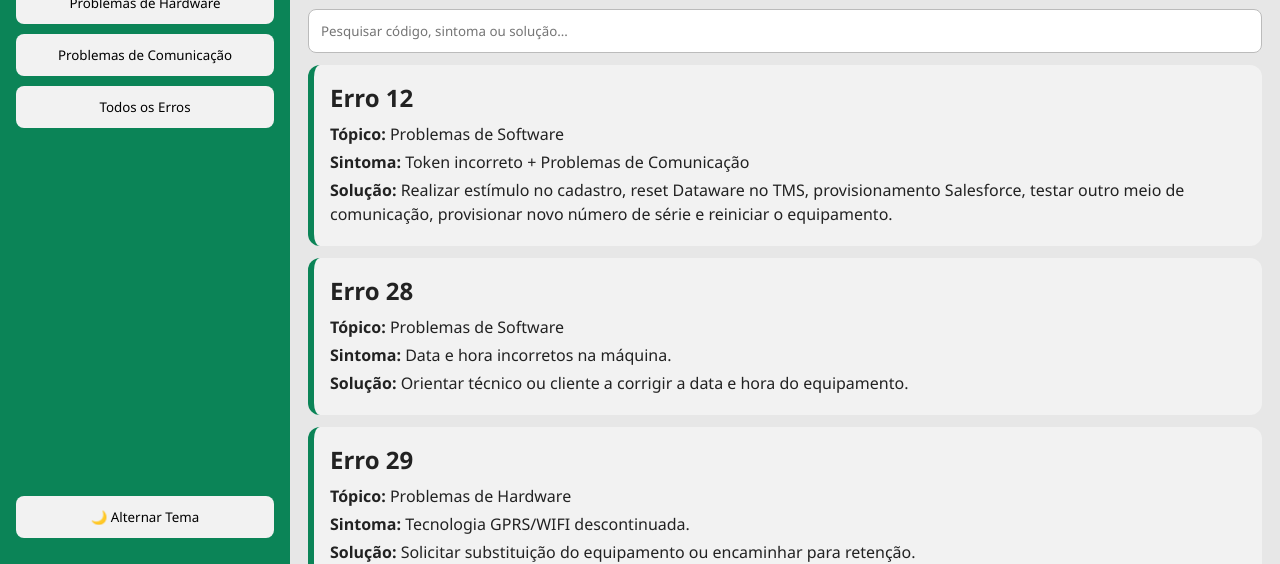
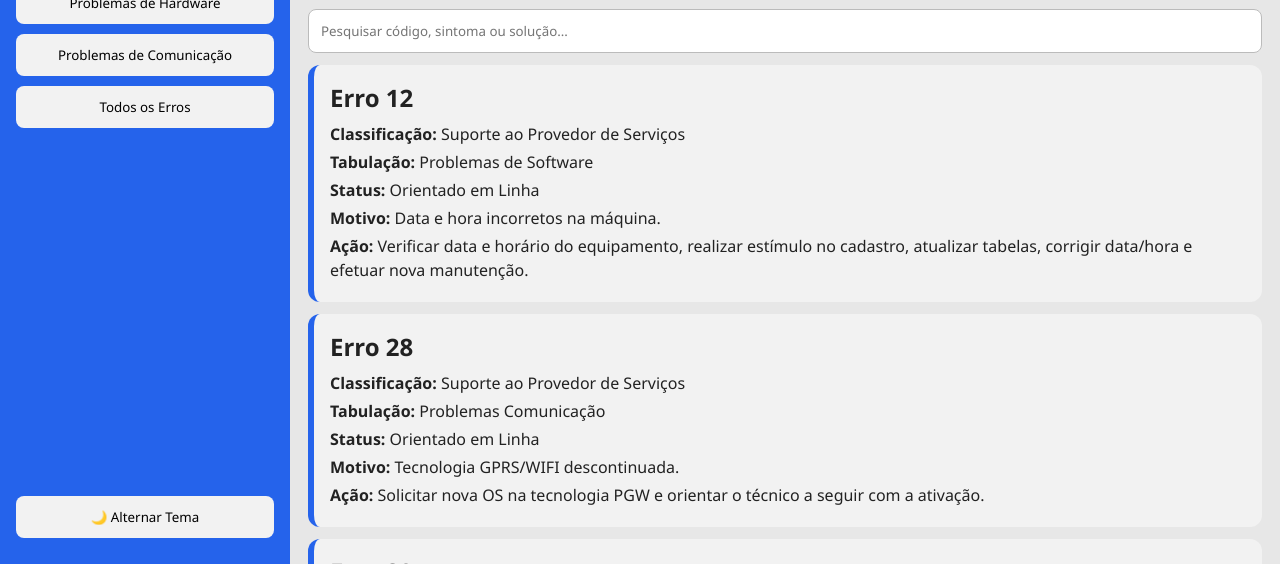
Before and after one commit to fernandodmr/tc-outros, a plain HTML site: page index.html in a window 1280 px wide. Shown: the part 236-800 px from the top of the page. Drawn offline with Linux system fonts and the light colour scheme.

Commit message:
Update index.html

```diff
--- a/index.html
+++ b/index.html
@@ -7,7 +7,7 @@
 
 <style>
 :root{
---green:#0b8457;
+--green:#2563eb;
 --bg:#e7e7e7;
 --card:#f2f2f2;
 --text:#222;
@@ -168,94 +168,108 @@ onkeyup="searchErrors()">
 
 <div class="card error-card item" data-topic="Software">
 <h2>Erro 12</h2>
-<p><b>Tópico:</b> Problemas de Software</p>
-<p><b>Sintoma:</b> Token incorreto + Problemas de Comunicação</p>
-<p><b>Solução:</b> Realizar estímulo no cadastro, reset Dataware no TMS, provisionamento Salesforce, testar outro meio de comunicação, provisionar novo número de série e reiniciar o equipamento.</p>
+<p><b>Classificação:</b> Suporte ao Provedor de Serviços</p>
+<p><b>Tabulação:</b> Problemas de Software</p>
+<p><b>Status:</b> Orientado em Linha</p>
+<p><b>Motivo:</b> Data e hora incorretos na máquina.</p>
+<p><b>Ação:</b> Verificar data e horário do equipamento, realizar estímulo no cadastro, atualizar tabelas, corrigir data/hora e efetuar nova manutenção.</p>
 </div>
 
-<div class="card error-card item" data-topic="Software">
+<div class="card error-card item" data-topic="Comunicacao">
 <h2>Erro 28</h2>
-<p><b>Tópico:</b> Problemas de Software</p>
-<p><b>Sintoma:</b> Data e hora incorretos na máquina.</p>
-<p><b>Solução:</b> Orientar técnico ou cliente a corrigir a data e hora do equipamento.</p>
+<p><b>Classificação:</b> Suporte ao Provedor de Serviços</p>
+<p><b>Tabulação:</b> Problemas Comunicação</p>
+<p><b>Status:</b> Orientado em Linha</p>
+<p><b>Motivo:</b> Tecnologia GPRS/WIFI descontinuada.</p>
+<p><b>Ação:</b> Solicitar nova OS na tecnologia PGW e orientar o técnico a seguir com a ativação.</p>
 </div>
 
-<div class="card error-card item" data-topic="Hardware">
+<div class="card error-card item" data-topic="Terminal">
 <h2>Erro 29</h2>
-<p><b>Tópico:</b> Problemas de Hardware</p>
-<p><b>Sintoma:</b> Tecnologia GPRS/WIFI descontinuada.</p>
-<p><b>Solução:</b> Solicitar substituição do equipamento ou encaminhar para retenção.</p>
+<p><b>Classificação:</b> Suporte ao Provedor de Serviços</p>
+<p><b>Tabulação:</b> Terminal Não Autorizado ou Cadastrado - Erro 29</p>
+<p><b>Motivo:</b> POS atrelado a outro estabelecimento ou nunca cadastrado.</p>
+<p><b>Ação:</b> Reagendar a OS e coletar o número de série correto. Caso o técnico esteja na base, orientar a troca do POS sem reagendamento.</p>
 </div>
 
-<div class="card error-card item" data-topic="Software">
+<div class="card error-card item" data-topic="Terminal">
 <h2>Erro 31</h2>
-<p><b>Tópico:</b> Terminal Não Autorizado</p>
-<p><b>Sintoma:</b> POS associado a outro estabelecimento ou nunca cadastrada.</p>
-<p><b>Solução:</b> Reagendar OS ou efetuar reset de fábrica quando aplicável.</p>
+<p><b>Classificação:</b> Suporte ao Provedor de Serviços</p>
+<p><b>Tabulação:</b> Terminal Não Autorizado ou Cadastrado - Técnico de Campo</p>
+<p><b>Motivo:</b> Informação digitada incorretamente, OS cancelada/concluída ou tipo de OS incorreto.</p>
+<p><b>Ação:</b> Refazer pré-ativação. Se necessário, desatrelar terminal no TMS e repetir a ativação.</p>
 </div>
 
-<div class="card error-card item" data-topic="Software">
+<div class="card error-card item" data-topic="Autorizacao">
 <h2>Erro 32</h2>
-<p><b>Tópico:</b> Terminal Não Autorizado ou Cadastrado</p>
-<p><b>Sintoma:</b> Informação digitada incorretamente pelo técnico.</p>
-<p><b>Solução:</b> Validar CPF, CNPJ, ticket e informações inseridas durante a ativação.</p>
+<p><b>Classificação:</b> Suporte ao Provedor de Serviços</p>
+<p><b>Tabulação:</b> Autorização</p>
+<p><b>Status:</b> Liberação Ticket</p>
+<p><b>Motivo:</b> OS vencida.</p>
+<p><b>Ação:</b> Liberar Ticket.</p>
 </div>
 
 <div class="card error-card item" data-topic="Software">
 <h2>Erro 35</h2>
-<p><b>Tópico:</b> Autorização</p>
-<p><b>Sintoma:</b> OS vencida.</p>
-<p><b>Solução:</b> Liberar Ticket para continuidade da instalação.</p>
+<p><b>Classificação:</b> Suporte ao Provedor de Serviços</p>
+<p><b>Tabulação:</b> Problemas Software</p>
+<p><b>Status:</b> Orientado em Linha</p>
+<p><b>Motivo:</b> Existe OS de manutenção e desinstalação para a mesma POS.</p>
+<p><b>Ação:</b> Verificar OS de desinstalação aberta. Cancelar manutenção quando aplicável. Caso contrário seguir fluxo do erro 824.</p>
 </div>
 
 <div class="card error-card item" data-topic="Software">
 <h2>Erro 41</h2>
-<p><b>Tópico:</b> Problemas de Software</p>
-<p><b>Sintoma:</b> Existe OS de manutenção e desinstalação para mesma POS.</p>
-<p><b>Solução:</b> Cancelar a OS incorreta, validar desinstalação pendente e seguir orientação do processo.</p>
+<p><b>Classificação:</b> Suporte ao Provedor de Serviços</p>
+<p><b>Tabulação:</b> Problemas Software</p>
+<p><b>Status:</b> Orientado em Linha</p>
+<p><b>Motivo:</b> CPF do técnico inválido.</p>
+<p><b>Ação:</b> Orientar o técnico a informar o CPF correto. Caso esteja correto, procurar a base.</p>
 </div>
 
 <div class="card error-card item" data-topic="Software">
 <h2>Erro 43</h2>
-<p><b>Tópico:</b> Problemas de Software</p>
-<p><b>Sintoma:</b> CPF do técnico inválido.</p>
-<p><b>Solução:</b> Confirmar CPF informado. Caso esteja correto, orientar técnico a procurar sua base.</p>
+<p><b>Classificação:</b> Suporte ao Provedor de Serviços</p>
+<p><b>Tabulação:</b> Problemas Software</p>
+<p><b>Status:</b> Orientado em Linha</p>
+<p><b>Motivo:</b> POS não corresponde ao projeto.</p>
+<p><b>Ação:</b> Se estiver com equipamento incorreto, retornar à base. Caso esteja correto, coletar a série e reagendar OS.</p>
 </div>
 
-<div class="card error-card item" data-topic="Hardware">
+<div class="card error-card item" data-topic="Software">
 <h2>Erro 44</h2>
-<p><b>Tópico:</b> Problemas de Hardware</p>
-<p><b>Sintoma:</b> POS não corresponde ao projeto.</p>
-<p><b>Solução:</b> Reagendar OS e orientar o técnico a substituir o equipamento.</p>
+<p><b>Classificação:</b> Suporte ao Provedor de Serviços</p>
+<p><b>Tabulação:</b> Problemas Software</p>
+<p><b>Status:</b> Orientado em Linha</p>
+<p><b>Motivo:</b> CPF ou CNPJ divergente do cadastro.</p>
+<p><b>Ação:</b> Validar dados cadastrais. Se apenas o CNPJ estiver divergente, cancelar a OS e orientar atualização cadastral.</p>
 </div>
 
 <div class="card error-card item" data-topic="Comunicacao">
 <h2>Erro 824</h2>
-<p><b>Tópico:</b> Problemas de Comunicação</p>
-<p><b>Sintoma:</b> Falha de comunicação durante instalação.</p>
-<p><b>Solução:</b> Reset Dataware, estímulo cadastro, provisionamento Salesforce, testar Wi‑Fi/Dados móveis e reiniciar equipamento.</p>
+<p><b>Classificação:</b> Suporte ao Provedor de Serviços</p>
+<p><b>Tabulação:</b> Problemas Comunicação</p>
+<p><b>Status:</b> Orientado em Linha</p>
+<p><b>Motivo:</b> Problemas de comunicação.</p>
+<p><b>Ação:</b> Verificar chip no LYRA, realizar estímulo no cadastro, reset Dataware, testar outro meio de comunicação e utilizar Wi‑Fi quando necessário.</p>
 </div>
 
 <div class="card error-card item" data-topic="Comunicacao">
 <h2>Erro 837</h2>
-<p><b>Tópico:</b> Problemas de Comunicação</p>
-<p><b>Sintoma:</b> Problemas de comunicação.</p>
-<p><b>Solução:</b> Aplicar os mesmos procedimentos do erro 824.</p>
+<p><b>Classificação:</b> Suporte ao Provedor de Serviços</p>
+<p><b>Tabulação:</b> Problemas Comunicação</p>
+<p><b>Status:</b> Orientado em Linha</p>
+<p><b>Motivo:</b> Problemas de comunicação.</p>
+<p><b>Ação:</b> Aplicar os mesmos procedimentos do erro 824.</p>
 </div>
 
-<div class="card error-card item" data-topic="Hardware">
+<div class="card error-card item" data-topic="Comunicacao">
 <h2>Erro E2</h2>
-<p><b>Tópico:</b> Problemas de Hardware</p>
-<p><b>Sintoma:</b> Tecnologia GPRS/WIFI descontinuada.</p>
-<p><b>Solução:</b> Solicitar equipamento atualizado ou transferir para retenção.</p>
-</div>
-
-</div>
-
-<div class="footer">
-<b>Desenvolvido por:</b> Fernando de Melo Ravasi<br>
-<b>Base:</b> Terminal Não Autorizado ou Cadastrado<br>
-<b>©</b> Material de Apoio Interno Fiserv
+<p><b>Classificação:</b> Suporte ao Provedor de Serviços</p>
+<p><b>Tabulação:</b> Problemas Comunicação</p>
+<p><b>Status:</b> Orientado em Linha</p>
+<p><b>Motivo:</b> Tecnologia divergente da solicitada.</p>
+<p><b>Ação:</b> Validar o número lógico da OS, conferir a tecnologia correta e reagendar troca da máquina quando necessário.</p>
 </div>
 
 </div>
```
